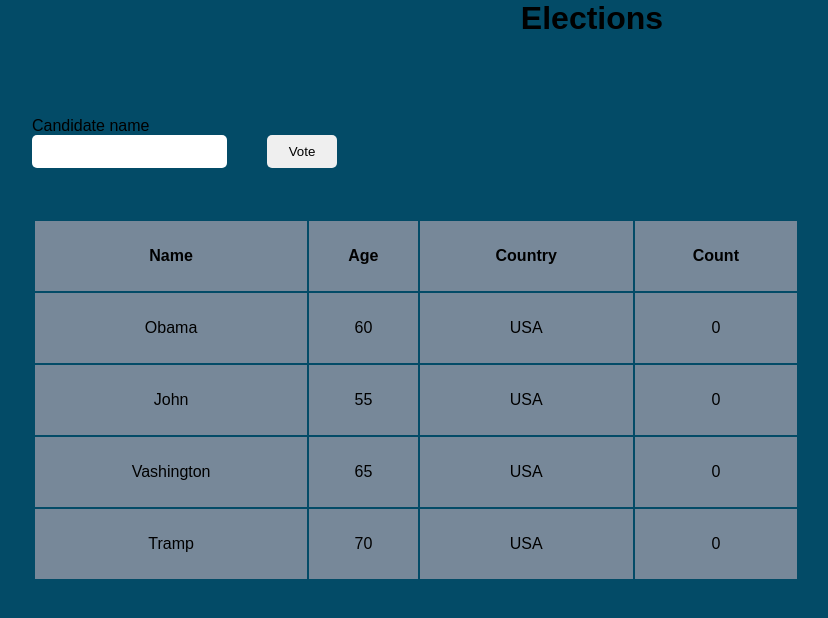
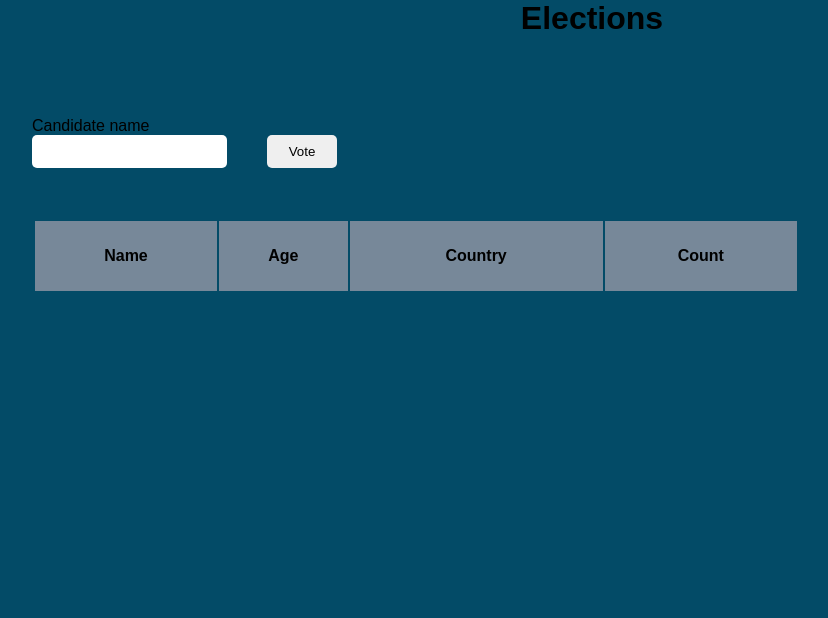
Before and after one commit to BoyakhchyanKaren/ACA_REACT_LESSONS, a React (Create React App) app: page / in a window 1280 px wide. Shown: the top 618 px of the page, without its empty margins (48-876 px from the left). Built offline with nearby package versions, Linux system fonts and the light colour scheme.

Commit message:
Update App.js

```diff
--- a/src/App.js
+++ b/src/App.js
@@ -2,22 +2,23 @@ import './App.css';
 import {useState} from "react";
 
 function App() {
-    const people = [
-        {name:"Obama", age:"60", country:"USA", vote:0},
-        {name:"John", age:"55", country:"USA", vote:0},
-        {name:"Vashington", age:"65", country:"USA", vote:0},
-        {name:"Tramp", age:"70", country:"USA", vote:0},
-    ];
-    let [candidates, setCandidates] = useState(people);
-    let [text, setText] = useState("");
+
+    let newCandidate = {name: "", age: 65, country: "USA", votes: 0};
+    let [name, setName] = useState("");
+    let [candidates, setCandidates] = useState([]);
     let handleClick = () => {
-        for (let i = 0; i < candidates.length; i++) {
-            if(candidates[i].name.includes(text)){
-                candidates[i].vote++;
+        if( name === "" || name === undefined ){
             setCandidates([...candidates]);
+            return;
+        }
+        let checkCandidate = candidates.find(el => el.name === name);
+        if(!checkCandidate){
+            newCandidate.name = name;
+            newCandidate.votes++
+            setCandidates([...candidates, newCandidate]);
         }else{
-                setCandidates(candidates)
-            };
+            checkCandidate.votes++;
+            setCandidates([...candidates]);
         }
     };
     return (
@@ -28,10 +29,10 @@ function App() {
                     <div>
                         <label htmlFor="for-name">Candidate name</label>
                         <input
-                            value={text}
+                            value={name}
                             id="for-name"
                             className="inp"
-                            onChange={(e) => setText(e.target.value)}
+                            onChange={(e) => setName(e.target.value)}
                         />
                     </div>
                     <div>
@@ -40,7 +41,7 @@ function App() {
                             className="btn"
                             onClick={() => {
                                 handleClick();
-                                setText("")
+                                setName("")
                             }}
                         >
                             Vote
@@ -66,7 +67,7 @@ function App() {
                                     <td>{candidate.name}</td>
                                     <td>{candidate.age}</td>
                                     <td>{candidate.country}</td>
-                                    <td>{candidate.vote}</td>
+                                    <td>{candidate.votes}</td>
                                 </tr>
                             )
                         })
```
Lines whose indentation alone changed are shown as unchanged.
